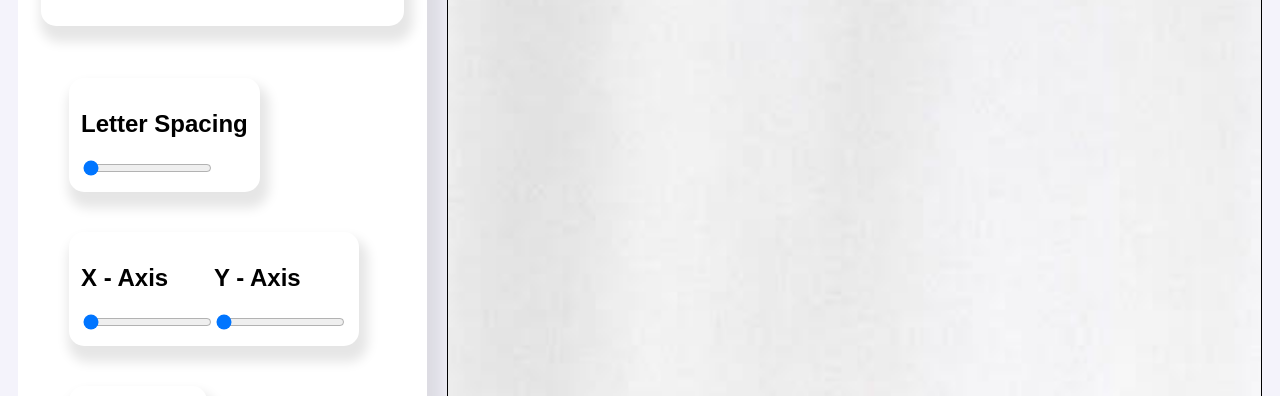
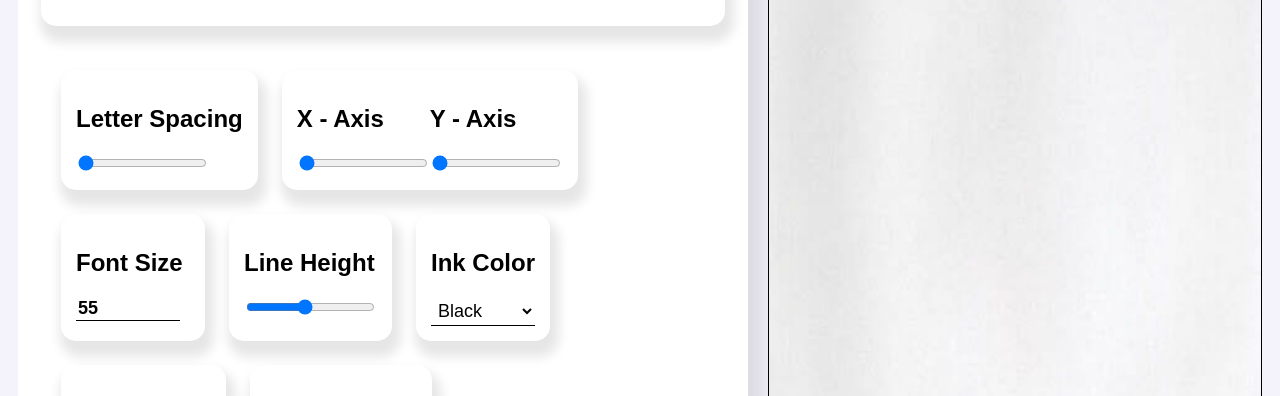
Before and after one commit to adw-ait/Assignment-Writer, a React (Create React App) app: page / in a window 1280 px wide. Shown: the part 393-789 px from the top of the page. Built offline with nearby package versions, Linux system fonts and the light colour scheme.

Commit message:
handwritten width

```diff
--- a/src/App.js
+++ b/src/App.js
@@ -1,9 +1,10 @@
-import React, { useEffect, useState } from "react";
+import React, { useEffect, useRef, useState } from "react";
 import HandwritingArea from "./HandwritingArea";
 import Typearea from "./Typearea";
-import Settings from "./Settings";
+
 import AwIcon from "./resources/images/assignmentWriter.png";
 import GithubCorner from "react-github-corner";
+import Settings from "./Settings";
 
 export const AppContext = React.createContext();
 
@@ -11,6 +12,11 @@ function App() {
   const [inputValue, setinputValue] = useState("hello\nworld");
   const [handWrittenText, sethandWrittenText] = useState(inputValue);
   const [isMobile, setisMobile] = useState(false);
+  const handwrittenAreaRef = useRef(null);
+  const [handwrittenAreaWidth, sethandwrittenAreaWidth] = useState(
+    handwrittenAreaRef
+  );
+
   const [settings, setsettings] = useState({
     letterSpacing: 0,
     axis: { x: 0, y: 0 },
@@ -19,18 +25,23 @@ function App() {
     inkColor: "black",
     fontFamily: "customFont1",
     bgPage: "blank",
+    handWrittenWidth: handwrittenAreaRef,
   });
 
   //** Detect Mobile display */
   useEffect(() => {
     const screenWidth = window.outerWidth;
-    console.log(screenWidth);
+
     if (screenWidth <= 500) {
       setisMobile(true);
     }
   }, [isMobile]);
 
   // ********************* HANDLER FUNCTIONS *********************
+  //** Handwriting area width */
+  const handleWidth = (e) => {
+    setsettings({ ...settings, handWrittenWidth: e.target.value });
+  };
 
   //** PAGE CHOOSER */
   const handlePageChoose = (e) => {
@@ -96,6 +107,10 @@ function App() {
         handleColorChange,
         handleFontFamily,
         handlePageChoose,
+        handwrittenAreaRef,
+        sethandwrittenAreaWidth,
+        handwrittenAreaWidth,
+        handleWidth,
       }}
     >
       {isMobile ? null : (
--- a/src/HandwritingArea.js
+++ b/src/HandwritingArea.js
@@ -1,17 +1,27 @@
-import React, { useContext } from "react";
+import React, { useContext, useEffect } from "react";
 import { AppContext } from "./App";
 import blank from "./resources/images/page2.jpg";
 import ruled from "./resources/images/page1.jpg";
-// import ruled2 from "./resources/images/page3.jpg";
 
 function HandwritingArea() {
-  const { inputValue, settings } = useContext(AppContext);
+  const {
+    inputValue,
+    settings,
+    handwrittenAreaRef,
+    sethandwrittenAreaWidth,
+  } = useContext(AppContext);
   const whichPage = settings.bgPage === "blank" ? blank : ruled;
+
+  useEffect(() => {
+    sethandwrittenAreaWidth(handwrittenAreaRef.current.clientWidth - 20);
+  });
+
   return (
     <div
       className="flex-container-handwrittenArea"
       id="capture"
       style={{ backgroundImage: `url(${whichPage})` }}
+      ref={handwrittenAreaRef}
     >
       <div>
         <p
@@ -24,6 +34,7 @@ function HandwritingArea() {
             lineHeight: `${settings.lineHeight}px`,
             color: `${settings.inkColor}`,
             fontFamily: `${settings.fontFamily}`,
+            width: `${settings.handWrittenWidth}px`,
           }}
         >
           {inputValue}
--- a/src/style.css
+++ b/src/style.css
@@ -20,10 +20,10 @@ html {
   background-size: 100% 100%;
   width: 60%;
   padding: 10px;
-  min-height: 1122.5px;
-  max-height: 1122.5px;
-  max-width: 793px;
-  min-width: 793px;
+  width: 40%;
+  min-height: 757px;
+  max-height: 757px;
+
   overflow: hidden;
   background-color: #24233c;
 }
@@ -77,7 +77,7 @@ html {
 .flex-container-typeArea_Settings {
   display: flex;
   flex-direction: column;
-  width: 50%;
+  width: 60%;
   height: 100%;
   border: 1px solid white;
   margin: 10px;
@@ -98,9 +98,9 @@ html {
 /* *********All the properties********* */
 .flex-container-Settings-Items {
   font-family: Arial, Helvetica, sans-serif;
-  margin: 20px;
+  margin: 12px;
   box-shadow: 4px 11px 12px 5px rgba(0, 0, 0, 0.1);
-  padding: 12px;
+  padding: 15px;
   border-radius: 15px;
 }
 
```
Also changed, not shown: src/WritingAreaWidth.js (added, +23 -0 lines).
